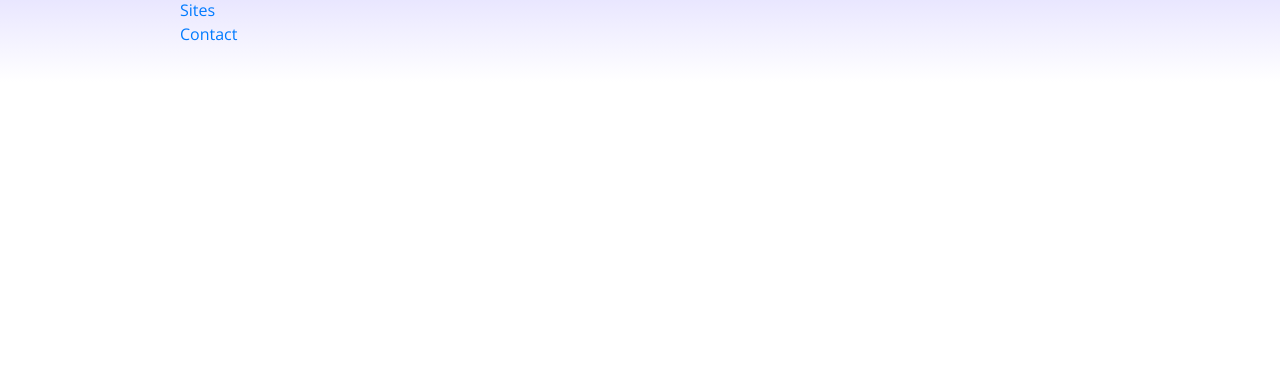
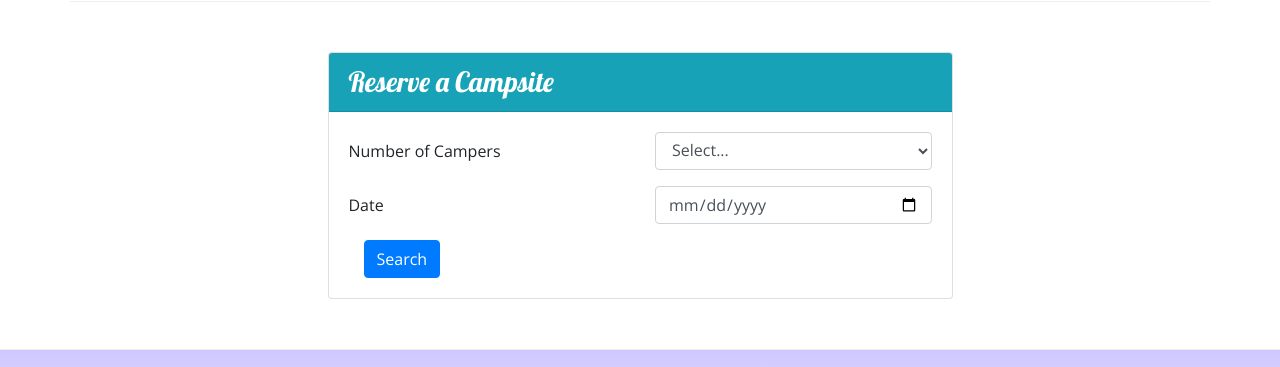
Before and after one commit to BrianBlits/Nucampsite, a website: page index.html in a window 1280 px wide. Shown: the part 1151-1518 px from the top of the page. Before the commit the page ends 1233 px from the top, so only its background shows below. Drawn offline with nearby package versions, Linux system fonts and the light colour scheme.

Commit message:
Week 2 Assignment

```diff
--- a/index.html
+++ b/index.html
@@ -28,6 +28,9 @@
                 <div class="col">
                     <h1>NuCamp</h1>
                     <h2>a better way to camp</h2>
+                </div>
+                <div class="col-md-4 col-lg-2 mt-4">
+                    <button type="button" class="reserveForm btn btn-primary bg-info text-white">Reserve Campsite</button>
                 </div>
             </div>
         </div>
@@ -72,8 +75,13 @@
                 <h2>Featured Campsites</h2>
             </div>
             <div class="col">
-                <h3>React Lake Campground</h3>
-        		<p class="d-none d-sm-block">Nestled in the foothills of the Chrome Mountains, this campground on the shores of the pristine React Lake is a favorite for fly fishers.</p>
+                <div class="media">
+                    <div class="media-body align-self-center" >
+                        <h3>React Lake Campground</h3>
+        		        <p class="d-none d-sm-block">Nestled in the foothills of the Chrome Mountains, this campground on the shores of the pristine React Lake is a favorite for fly fishers.</p>
+                    </div>
+                    <img class="d-flex mr-3 img-thumbnail" src="img/react-lake-thumb.jpg" alt="React Lake" />
+                </div>
    			</div>
         </div>
 
@@ -88,6 +96,41 @@
                         <h3>Bootstrap Outfitters</h3>
         				<p class="d-none d-sm-block">Bootstrap Outfitters supplies you with gear you need at prices you can't beat.</p>
                     </div>
+                </div>
+            </div>
+        </div>
+    </div>
+
+    <div class="row row-content" >
+        <div class="col-sm-6 mx-auto">
+            <div class="card">
+                <h3 class="card-header bg-info text-white">Reserve a Campsite</h3>
+                <div class="card-body">
+                    <form id="reserveForm">
+                        <div class="form-group row">
+                            <label class="col-sm-6 col-form-label" for="Numofcampers">Number of Campers</label>
+                            <div class="col-sm-6">
+                                <select class="form-control" id="Numofcampers">
+                                    <option>Select...</option>
+                                    <option>1</option>
+                                    <option>2</option>
+                                    <option>3</option>
+                                    <option>4</option>
+                                    <option>5</option>
+                                    <option>6</option>
+                                </select>
+                            </div>
+                        </div>
+                        <div class="form-group row">
+                            <label for="date" class="col col-sm-6 col-form-label">Date</label>
+                            <div class="col-sm-6">
+                                <input class="form-control" type="date" id="date" name="date" placeholder="mm/dd/yyyy">
+                            </div>
+                        </div>
+                        <div class="col">
+                            <button type="submit" class="btn btn-primary">Search</button>
+                        </div>
+                    </form>
                 </div>
             </div>
         </div>
```
